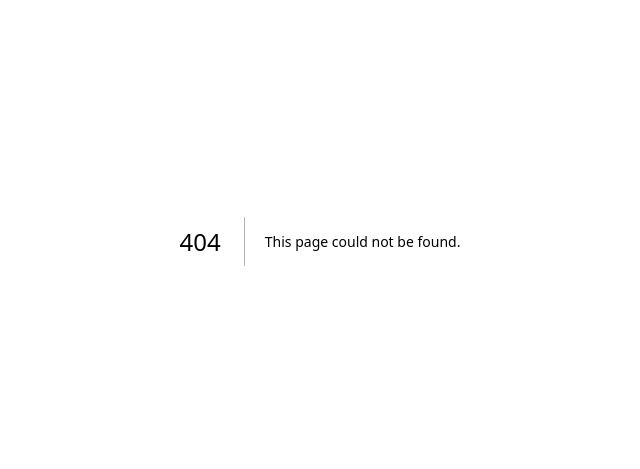
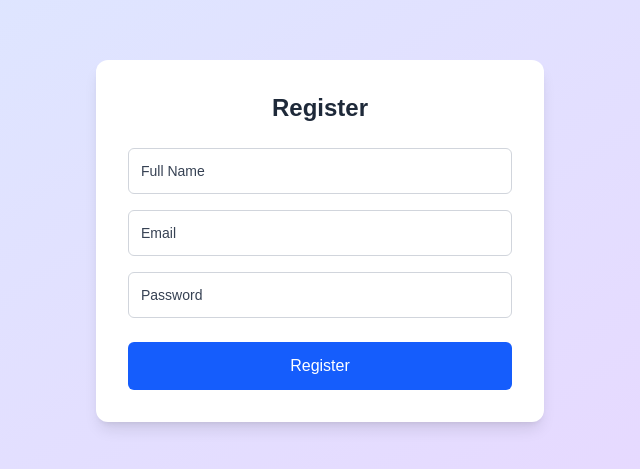
Before and after one commit to stevie1mat/frontend-test, a Next.js app: page /register in a window 1280 px wide. Before the commit this address had no page. Shown: the part 159-628 px from the top of the page, without its empty margins (320-960 px from the left). Built offline with nearby package versions, Linux system fonts and the light colour scheme.

Commit message:
Registration Page Added

```diff
--- /dev/null
+++ b/src/app/register/page.tsx
@@ -0,0 +1,72 @@
+'use client';
+
+import { useState } from 'react';
+import { useRouter } from 'next/navigation';
+
+export default function RegisterPage() {
+  const router = useRouter();
+  const [name, setName] = useState('');
+  const [email, setEmail] = useState('');
+  const [password, setPassword] = useState('');
+  const [error, setError] = useState('');
+
+  const handleRegister = async (e: React.FormEvent) => {
+  e.preventDefault();
+  setError('');
+
+  try {
+    const res = await fetch('http://localhost:8080/api/auth/register', {
+      method: 'POST',
+      headers: {
+        'Content-Type': 'application/json',
+      },
+      body: JSON.stringify({ name, email, password }),
+    });
+
+    const data = await res.text(); // Since response is plain text
+
+    if (!res.ok) throw new Error(data || 'Registration failed');
+
+    router.push('/login');
+  } catch (err: any) {
+    setError(err.message || 'Something went wrong');
+  }
+};
+
+  return (
+    <div className="min-h-screen flex items-center justify-center bg-gradient-to-br from-blue-100 to-purple-200 p-4">
+      <form onSubmit={handleRegister} className="bg-white rounded-xl shadow-lg p-8 w-full max-w-md">
+        <h1 className="text-2xl font-bold mb-6 text-center text-gray-800">Register</h1>
+        {error && <p className="text-red-500 mb-4 text-sm">{error}</p>}
+
+        <input
+          type="text"
+          placeholder="Full Name"
+          value={name}
+          onChange={(e) => setName(e.target.value)}
+          className="w-full p-3 mb-4 border border-gray-300 rounded-md text-sm placeholder:text-gray-700 text-gray-700"
+          required
+        />
+        <input
+          type="email"
+          placeholder="Email"
+          value={email}
+          onChange={(e) => setEmail(e.target.value)}
+          className="w-full p-3 mb-4 border border-gray-300 rounded-md text-sm placeholder:text-gray-700 text-gray-700"
+          required
+        />
+        <input
+          type="password"
+          placeholder="Password"
+          value={password}
+          onChange={(e) => setPassword(e.target.value)}
+          className="w-full p-3 mb-6 border border-gray-300 rounded-md text-sm placeholder:text-gray-700 text-gray-700"
+          required
+        />
+        <button type="submit" className="bg-blue-600 text-white py-3 rounded-md w-full hover:bg-blue-700 transition">
+          Register
+        </button>
+      </form>
+    </div>
+  );
+}
```
Also changed, not shown: src/app/signup/page.tsx (deleted).
